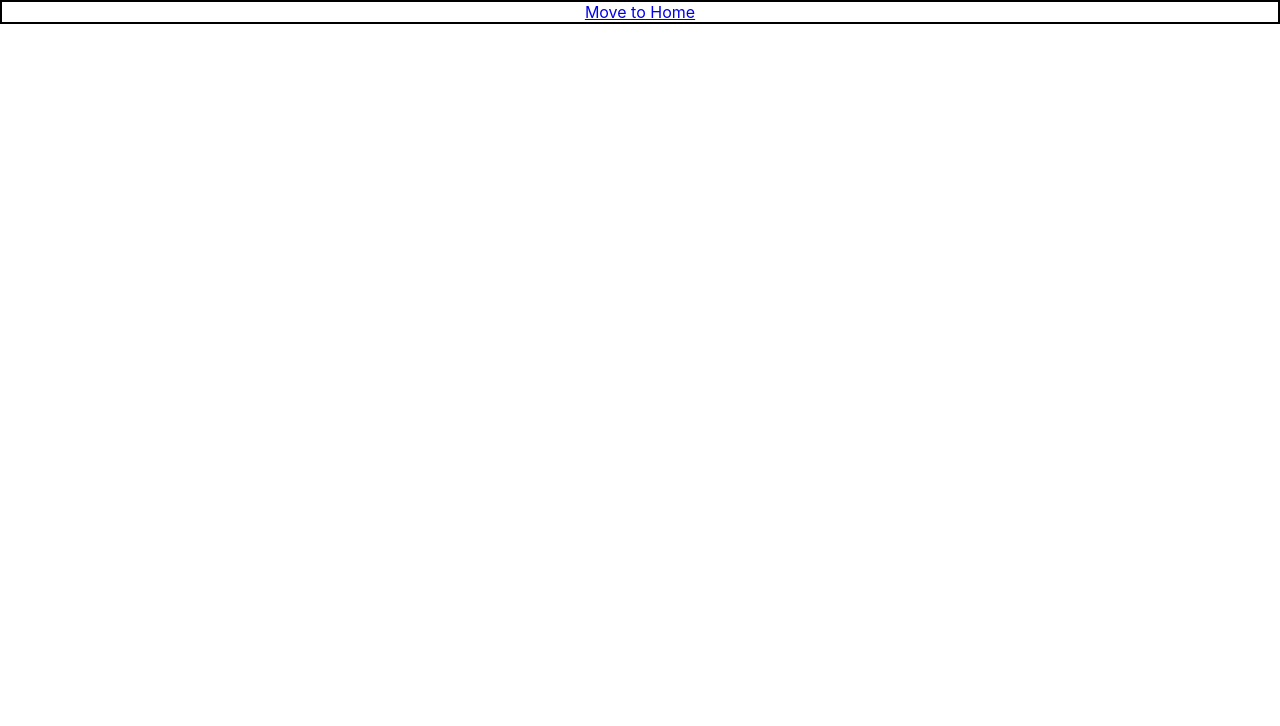
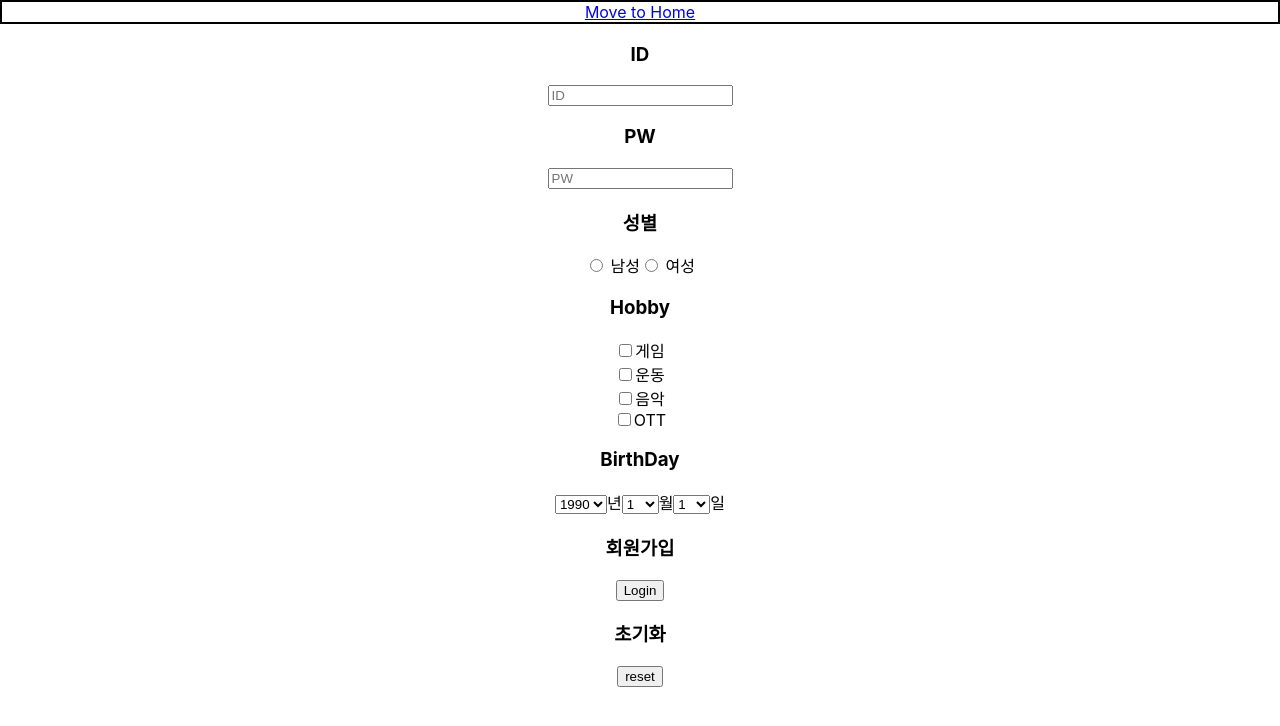
Before and after one commit to Danpyeon/reactStudy, a React (Create React App) app: page /login in a window 1280 px wide. Before the commit this address had no page. Shown: the top 726 px of the page. Built offline with nearby package versions, Linux system fonts and the light colour scheme.

Commit message:
Feat: axios 연습

```diff
--- a/package.json
+++ b/package.json
@@ -6,6 +6,7 @@
     "@testing-library/jest-dom": "^5.17.0",
     "@testing-library/react": "^13.4.0",
     "@testing-library/user-event": "^13.5.0",
+    "axios": "^1.7.8",
     "react": "^18.3.1",
     "react-dom": "^18.3.1",
     "react-router-dom": "^7.0.2",
--- a/src/App.js
+++ b/src/App.js
@@ -3,6 +3,15 @@ import './App.css';
 import { BrowserRouter, Link, Route, Routes } from 'react-router-dom';
 
 import Calc1 from './comp/calc/study01'
+
+import Inp1 from './comp/inp/input01'
+
+import Out1 from './comp/inp/output01'
+
+import Login from './comp/login/login'
+import View from './comp/login/viewLogin'
+
+import Ax1 from './comp/ax/ax01'
 
 function App() {
   return (
@@ -13,6 +22,13 @@ function App() {
           <Route path={"/"} element={<Home/>} />
           <Route path={"/about"} element={<About />} />
           <Route path={"/calc1"} element={<Calc1 />} />
+          <Route path={"/login"} element={<Login />} />
+          <Route path={"/view"} element={<View />} />
+
+          <Route path={"/inp1"} element={<Inp1 />} />
+          <Route path={"/out1"} element={<Out1 />} />
+
+          <Route path={"/ax1"} element={<Ax1 />} />
         </Routes>
       </BrowserRouter>
     </div>
@@ -24,7 +40,14 @@ function Home() {
     <div>
       <h1>Start Home</h1>
       <Link to="/about">Move to About</Link> <br/>
-      <Link to="/calc1">Move to Calc1</Link>
+      <Link to="/calc1">Move to Calc1</Link> <br/>
+      <Link to="/login">Move to Login</Link> <br/>
+      <h4>데이터 옮기기</h4>
+      <Link to="/inp1">데이터 입력</Link> <br/>
+      <Link to="/out1">데이터 출력</Link>
+
+      <h4>Axios</h4>
+      <Link to="/ax1">Axios 사용</Link> <br />
     </div>
   )
 }
--- /dev/null
+++ b/src/comp/ax/ax01.js
@@ -0,0 +1,7 @@
+export default function Ax1() {
+    return(
+        <div>
+            <h1>Axios Test</h1>
+        </div>
+    )
+}
--- /dev/null
+++ b/src/comp/inp/input01.js
@@ -0,0 +1,31 @@
+import { useState } from "react"
+import { useNavigate } from "react-router-dom";
+
+export default function InStudy() {
+
+    const [inp, setInp] = useState('');
+
+    const navigate = useNavigate();
+
+    function send() {
+        alert(inp);
+
+        localStorage.setItem('study', inp);
+        navigate('/out1')
+    }
+
+    return(
+        <div>
+            <h1>Input</h1>
+            <input
+            type='text'
+            value={inp}
+            onChange={ e => setInp(e.target.value)} />
+
+            <input
+            type='button'
+            value='전송'
+            onClick={send} />
+        </div>
+    )
+}
--- /dev/null
+++ b/src/comp/inp/output01.js
@@ -0,0 +1,27 @@
+import { useEffect, useState } from "react";
+
+
+export default function OutStudy() {
+
+    const [msg, setMsg] = useState('');
+
+    function start() {
+        const data = localStorage.getItem('study');
+        if (data !== '' && data !== 'null') {
+            setMsg(data);
+        }
+
+
+    }
+
+    useEffect(() => {
+        start();
+    }, [])
+
+    return(
+        <div>
+            <h1>OutPut</h1>
+            {msg}
+        </div>
+    )
+}
--- /dev/null
+++ b/src/comp/login/login.js
@@ -0,0 +1,212 @@
+import { useState } from 'react';
+import { useNavigate } from 'react-router-dom';
+
+
+function App() {
+  const [id, setId] = useState('');
+  const [pw, setPw] = useState('');
+  const [gender, setGender] = useState('');
+  const [hobby, setHobby] = useState([]);
+  const [bday1, setBday1] = useState('1990');
+  const [bday2, setBday2] = useState('1');
+  const [bday3, setBday3] = useState('1');
+
+  const navigate  = useNavigate();
+
+  const hobbyList = [
+    {
+      name: '게임'
+    },
+    {
+      name: '운동'
+    },
+    {
+      name: '음악'
+    },
+    {
+      name: 'OTT'
+    }
+  ]
+
+  function send() {
+    localStorage.setItem('id', id);
+    localStorage.setItem('pw', pw);
+    localStorage.setItem('gender', gender);
+    localStorage.setItem('hobby', hobby);
+    localStorage.setItem('bday1', bday1);
+    localStorage.setItem('bday2', bday2);
+    localStorage.setItem('bday3', bday3);
+
+    navigate('/view')
+  }
+
+  //성별 체크
+  function changeGender(e) {
+    setGender(e.target.value);
+    console.log(gender);
+  }
+
+  //hobby 체크 확인하기
+  function handleHobby(e) {
+    //이미 체크가 되어있을 경우
+    if(hobby.includes(e.target.value)) {
+      //2. 1번에서 제외된 리스트를 다시 hobby에 저장.
+      setHobby(
+        //1. 체크된 결과값과 똑같은 값은 제외 처리
+        hobby.filter(item => item !== e.target.value)
+      )
+    }
+    //체크가 안 되어 있을 경우
+    else {
+      //마지막에 입력된 값을 추가 한다.
+      setHobby([...hobby, e.target.value]);
+    }
+  }
+
+  return (
+    <div className="App">
+      <h3>ID</h3>
+      <input
+      type='text'
+      value={id}
+      placeholder='ID'
+      onChange={
+        (e) => (
+          setId(e.target.value)
+        )
+      }/>
+      <h3>PW</h3>
+      <input
+      type='password'
+      value={pw}
+      placeholder='PW'
+      onChange={
+        (e) => (
+          setPw(e.target.value)
+        )
+      } />
+      <h3>성별</h3>
+      <input
+      type='radio'
+      name='gender'
+      value='Male'
+      onChange={
+        e => changeGender(e)
+      } /> 남성
+      <input
+      type='radio'
+      name='gender'
+      value='FeMale'
+      onChange={
+        e => changeGender(e)
+      } /> 여성
+      <h3>Hobby</h3>
+      {hobbyList.map((item, index) =>  (
+              <div key={index}>
+                <input
+                  type='checkbox'
+                  value={item.name}
+                  checked={hobby.includes(item.name)}
+                  onChange={handleHobby}
+                />{item.name}
+              </div>
+            ))
+
+            }
+
+      <h3>BirthDay</h3>
+      <select onChange={
+          e=> { setBday1(e.target.value) }
+        }>
+          <option value='1990'>1990</option>
+          <option value='1991'>1991</option>
+          <option value='1992'>1992</option>
+          <option value='1993'>1993</option>
+          <option value='1994'>1994</option>
+          <option value='1995'>1995</option>
+          <option value='1996'>1996</option>
+          <option value='1997'>1997</option>
+          <option value='1998'>1998</option>
+          <option value='1999'>1999</option>
+          <option value='2000'>2000</option>
+          <option value='2001'>2001</option>
+          <option value='2002'>2002</option>
+          <option value='2003'>2003</option>
+          <option value='2004'>2004</option>
+          <option value='2005'>2005</option>
+          <option value='2006'>2006</option>
+          <option value='2007'>2007</option>
+          <option value='2008'>2008</option>
+          <option value='2009'>2009</option>
+          <option value='2010'>2010</option>
+      </select>년
+      <select onChange={
+          e=> { setBday2(e.target.value) }
+        }>
+          <option value='1'>1</option>
+          <option value='2'>2</option>
+          <option value='3'>3</option>
+          <option value='4'>4</option>
+          <option value='5'>5</option>
+          <option value='6'>6</option>
+          <option value='7'>7</option>
+          <option value='8'>8</option>
+          <option value='9'>9</option>
+          <option value='10'>10</option>
+          <option value='11'>11</option>
+          <option value='12'>12</option>
+      </select>월
+      <select onChange={
+          e=> { setBday3(e.target.value) }
+        }>
+          <option value='1'>1</option>
+          <option value='2'>2</option>
+          <option value='3'>3</option>
+          <option value='4'>4</option>
+          <option value='5'>5</option>
+          <option value='6'>6</option>
+          <option value='7'>7</option>
+          <option value='8'>8</option>
+          <option value='9'>9</option>
+          <option value='10'>10</option>
+          <option value='11'>11</option>
+          <option value='12'>12</option>
+          <option value='13'>13</option>
+          <option value='14'>14</option>
+          <option value='15'>15</option>
+          <option value='16'>16</option>
+          <option value='17'>17</option>
+          <option value='18'>18</option>
+          <option value='19'>19</option>
+          <option value='20'>20</option>
+          <option value='21'>21</option>
+          <option value='22'>22</option>
+          <option value='23'>23</option>
+          <option value='24'>24</option>
+          <option value='25'>25</option>
+          <option value='26'>26</option>
+          <option value='27'>27</option>
+          <option value='28'>28</option>
+          <option value='29'>29</option>
+          <option value='30'>30</option>
+          <option value='31'>31</option>
+      </select>일
+      <h3>회원가입</h3>
+      <input
+      type='button'
+      value='Login'
+      onClick={send} />
+      <h3>초기화</h3>
+      <input
+      type='button'
+      value='reset'
+      onClick={
+        () => {
+
+        }
+      } />
+    </div>
+  );
+}
+
+export default App;
--- /dev/null
+++ b/src/comp/login/viewLogin.js
@@ -0,0 +1,24 @@
+import { useEffect, useState } from "react";
+
+export default function ViewLogin() {
+
+    const id = localStorage.getItem('id');
+    const pw = localStorage.getItem('pw');
+    const gender = localStorage.getItem('gender');
+    const hobby = localStorage.getItem('hobby');
+    const bday1 = localStorage.getItem('bday1');
+    const bday2 = localStorage.getItem('bday2');
+    const bday3 = localStorage.getItem('bday3');
+
+    return(
+        <div>
+            <h1>ID : {id}</h1>
+            <h1>PW : {pw}</h1>
+            <h1>GENDER : {gender}</h1>
+            <h1>HOBBY : {hobby}</h1>
+            <h1>B_YEAR : {bday1}</h1>
+            <h1>B_MONTH : {bday2}</h1>
+            <h1>B_DAY : {bday3}</h1>
+        </div>
+    )
+}
```
Also changed, not shown: 1 other file (tests, documents, lock files or other folders).
